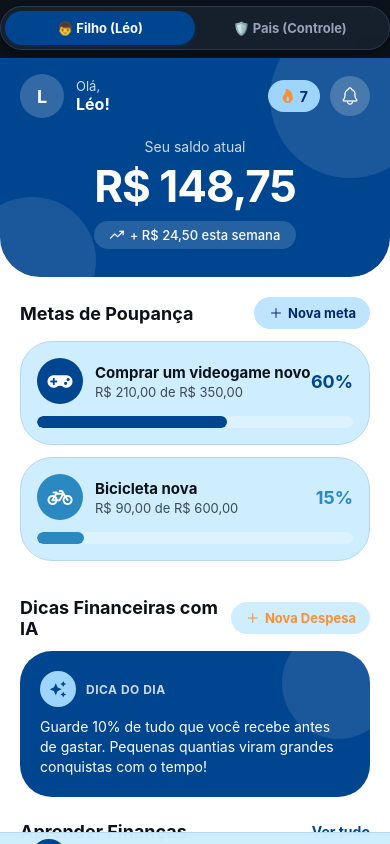
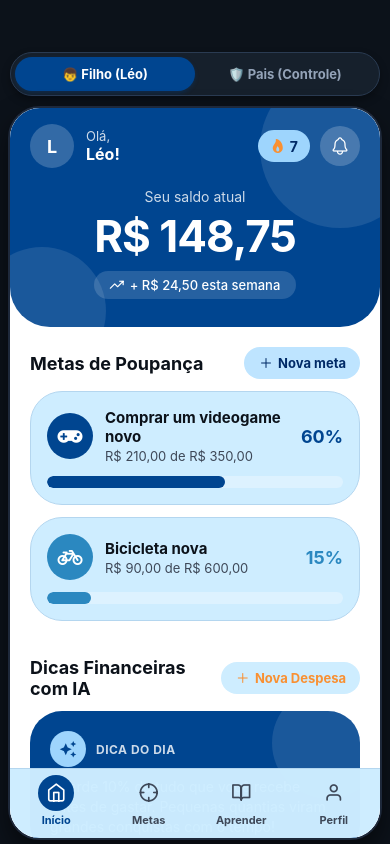
Before and after one commit to joaopedropenna/FinTrack, a React Native app in the folder frontend/: screen / in a window 390 px wide. Built offline with nearby package versions, Linux system fonts and the light colour scheme.

Commit message:
fix(ui): adiciona safe area notch no iphone e restaura bordas arredondadas

```diff
--- a/frontend/App.js
+++ b/frontend/App.js
@@ -32,15 +32,15 @@ export default function App() {
   // Detecta se a visualização está em dispositivo móvel real (largura < 500px) ou desktop/notebook
   const isMobileViewport = isWeb && windowWidth < 500;
 
-  // Altura e largura responsivas para a casca do aplicativo:
-  // - No celular real: ocupa 100% da tela de forma imersiva e nativa (sem borda preta simulada de mock)
-  // - No computador/notebook: renderiza a moldura de smartphone centralizada com bordas arredondadas elegantes
+  // Altura responsiva:
+  // - No celular real: preenche dinamicamente o espaço restante respeitando a barra de status do topo (notch)
+  // - No desktop/notebook: moldura fixa elegante centralizada
   const shellHeight = isWeb
-    ? (isMobileViewport ? '100%' : Math.max(520, Math.min(800, windowHeight - 96)))
+    ? (isMobileViewport ? Math.max(500, windowHeight - 110) : Math.max(520, Math.min(800, windowHeight - 96)))
     : '100%';
 
   const shellWidth = isWeb
-    ? (isMobileViewport ? '100%' : Math.min(420, windowWidth - 32))
+    ? Math.min(410, windowWidth - (isMobileViewport ? 16 : 32))
     : '100%';
 
   // Se a tela for muito baixa (ex: altura menor que 680px), alinha no topo para nunca cortar o seletor
@@ -74,8 +74,9 @@ export default function App() {
           styles.outerContainer,
           isWeb && {
             justifyContent: shouldCenter ? 'center' : 'flex-start',
-            paddingVertical: isMobileViewport ? 0 : 12,
-            paddingHorizontal: isMobileViewport ? 0 : 16
+            paddingTop: isMobileViewport ? 52 : 14,
+            paddingBottom: isMobileViewport ? 16 : 14,
+            paddingHorizontal: isMobileViewport ? 10 : 16
           }
         ]}
       >
@@ -86,9 +87,9 @@ export default function App() {
             styles.roleSwitcherContainer,
             isWeb && { maxWidth: shellWidth },
             isMobileViewport && {
-              marginHorizontal: 12,
-              marginTop: 6,
-              marginBottom: 8
+              marginHorizontal: 0,
+              marginTop: 0,
+              marginBottom: 10
             }
           ]}
         >
@@ -141,8 +142,8 @@ export default function App() {
             isWeb && {
               height: shellHeight,
               width: shellWidth,
-              borderRadius: isMobileViewport ? 0 : 36,
-              borderWidth: isMobileViewport ? 0 : 6,
+              borderRadius: 32,
+              borderWidth: 2,
               borderColor: '#1e293b',
               maxHeight: isMobileViewport ? '100%' : 800
             }
--- a/frontend/public/sw.js
+++ b/frontend/public/sw.js
@@ -1,4 +1,4 @@
-const CACHE_NAME = 'fintrack-pwa-v2';
+const CACHE_NAME = 'fintrack-pwa-v3';
 const ASSETS_TO_CACHE = [
   '/',
   '/index.html',
--- a/frontend/src/components/BottomNavBar.js
+++ b/frontend/src/components/BottomNavBar.js
@@ -62,6 +62,8 @@ const styles = StyleSheet.create({
     backgroundColor: 'rgba(206, 237, 255, 0.98)',
     borderTopWidth: 1,
     borderTopColor: '#b4d6ef',
+    borderBottomLeftRadius: 28,
+    borderBottomRightRadius: 28,
     justifyContent: 'center',
     paddingBottom: Platform.OS === 'web' ? 6 : 0
   },
--- a/frontend/src/screens/HomeScreen.js
+++ b/frontend/src/screens/HomeScreen.js
@@ -241,7 +241,7 @@ const styles = StyleSheet.create({
     backgroundColor: '#ffffff'
   },
   scrollContent: {
-    paddingBottom: 115
+    paddingBottom: 135
   },
   header: {
     backgroundColor: '#004590',
```
